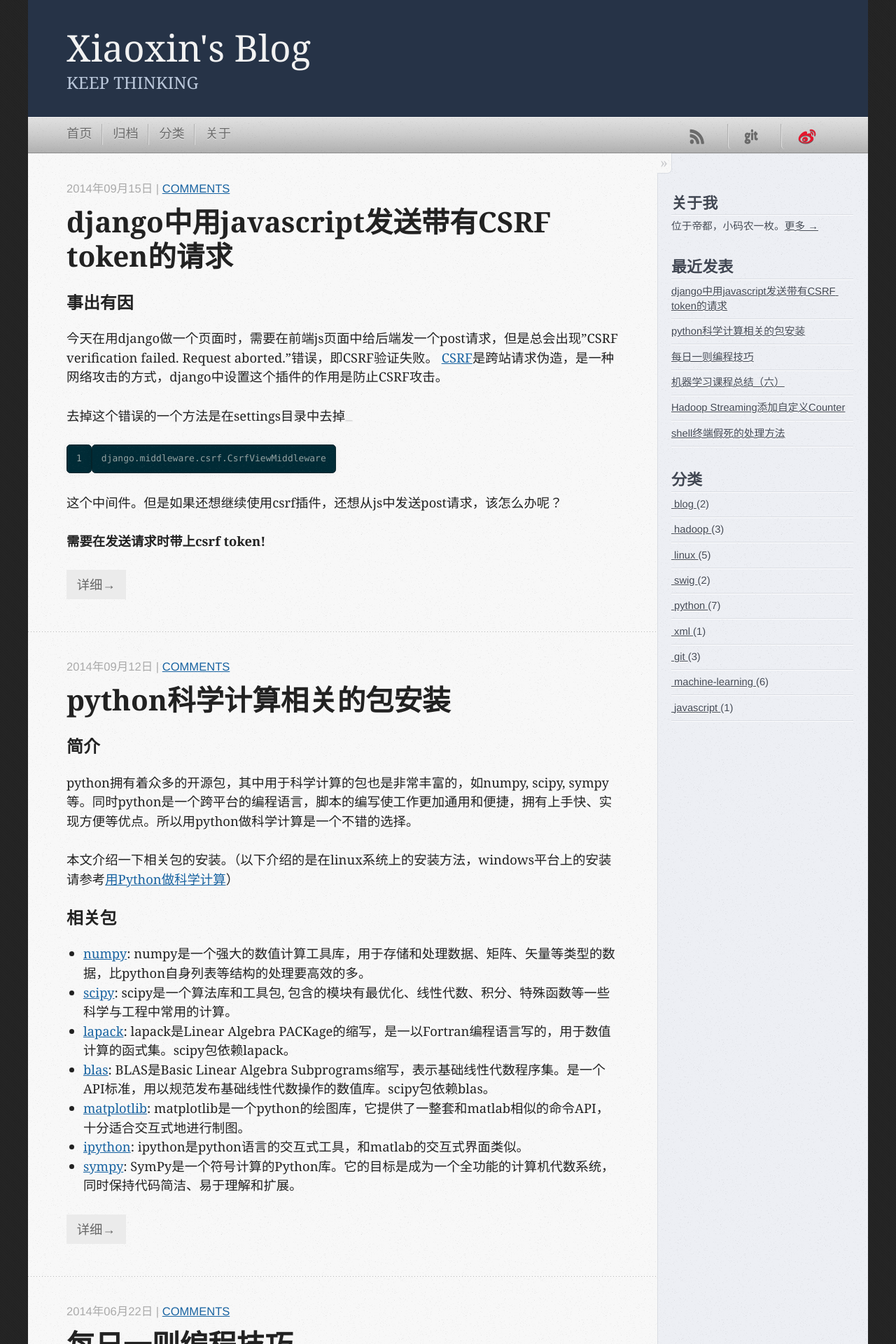
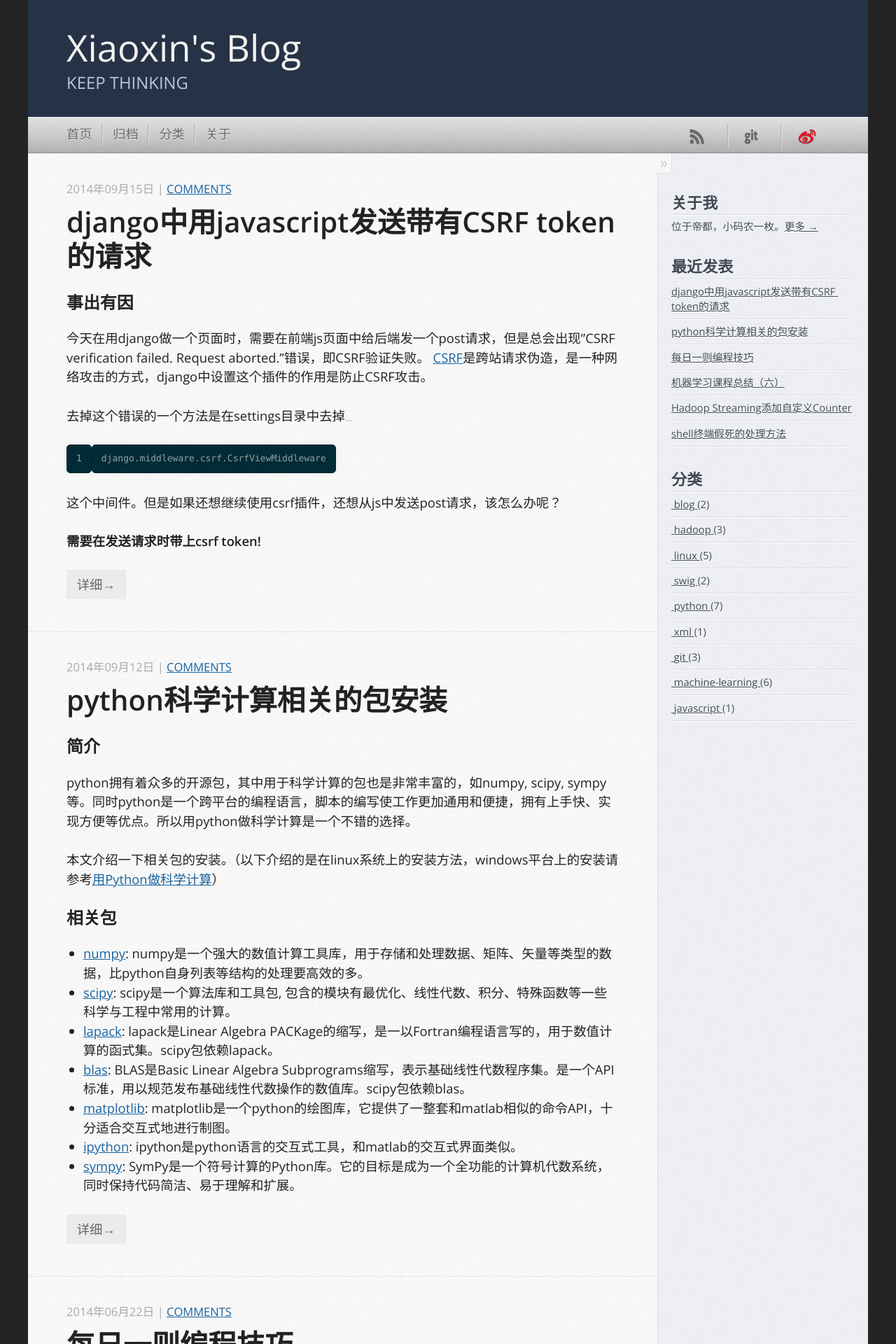
Before and after one commit to guozengxin/guozengxin.github.io, a Jekyll site: the page built from index.html, in a window 1280 px wide. Shown: the top 1920 px of the page at 70% size. Built offline with Jekyll 4.4.1, drawn with Linux system fonts in a browser that asks for light colours; nearby versions of some CDN libraries; formulas are drawn with MathJax 3; the list of posts is cut into pages by our own code; comment, search, counter and statistics services are not loaded.

Commit message:
modify fonts for title and text

```diff
--- a/_includes/head.html
+++ b/_includes/head.html
@@ -29,8 +29,9 @@
     </script>
     <script src="{{ ASSET_PATH }}/js/default.js"></script>
 
-<link rel="stylesheet" type="text/css" href="{{ ASSET_PATH }}/css/zocial.stripped.css">
-<link href="{{ ASSET_PATH }}/css/style.css" rel="stylesheet" type="text/css" media="all">
+    <link href='http://fonts.googleapis.com/css?family=Open+Sans:400italic,600italic,400,600' rel='stylesheet' type='text/css'>
+    <link rel="stylesheet" type="text/css" href="{{ ASSET_PATH }}/css/zocial.stripped.css">
+    <link href="{{ ASSET_PATH }}/css/style.css" rel="stylesheet" type="text/css" media="all">
 
 <!-- atom & rss feed -->
 <link href="{{ BASE_PATH }}{{ site.atom_path }}" type="application/atom+xml" rel="alternate" title="Sitewide ATOM Feed">
--- a/assets/css/style.css
+++ b/assets/css/style.css
@@ -98,28 +98,28 @@ a {
 }
 
 html {
-  background: #252525 url('../images/line-tile.png?1400087478') top left;
+  background: #252525 url('../images/line-tile.png?1411909406') top left;
 }
 
 body > div#main {
-  background: #edeff4 url('../images/noise.png?1397966579') top left;
+  background: #edeff4 url('../images/noise.png?1411909407') top left;
   border-bottom: 1px solid #bfbfbf;
 }
 body > div#main > div {
-  background: #f8f8f8 url('../images/noise.png?1397966579') top left;
+  background: #f8f8f8 url('../images/noise.png?1411909407') top left;
   border-right: 1px solid #dadde3;
 }
 
 .heading, body > header h1, h1, h2, h3, h4, h5, h6 {
-  font-family: "PT Serif", "Georgia", "Helvetica Neue", Arial, sans-serif;
+  font-family: "Open Sans", "PT Serif", "Georgia", "Helvetica Neue", Arial, sans-serif;
 }
 
 .sans, body > header h2, article header p.meta, article > footer, #content .blog-index footer, html .gist .gist-file .gist-meta, #blog-archives a.category, #blog-archives a.tag, #blog-archives time, aside.sidebar section, body > footer {
-  font-family: "PT Sans", "Helvetica Neue", Arial, sans-serif;
+  font-family: "Open Sans", "PT Sans", "Helvetica Neue", Arial, sans-serif;
 }
 
 .serif, body, #content .blog-index a[rel=full-article] {
-  font-family: "PT Serif", Georgia, Times, "Times New Roman", serif;
+  font-family: "Open Sans", "PT Serif", Georgia, Times, "Times New Roman", serif;
 }
 
 .mono, pre, code, tt, p code, li code {
@@ -128,14 +128,14 @@ body > div#main > div {
 
 body > header h1 {
   font-size: 2.2em;
-  font-family: "PT Serif", "Georgia", "Helvetica Neue", Arial, sans-serif;
+  font-family: "Open Sans", "PT Serif", "Georgia", "Helvetica Neue", Arial, sans-serif;
   font-weight: normal;
   line-height: 1.2em;
   margin-bottom: 0.6667em;
 }
 
 body > header h2 {
-  font-family: "PT Serif", "Georgia", "Helvetica Neue", Arial, sans-serif;
+  font-family: "Open Sans", "PT Serif", "Georgia", "Helvetica Neue", Arial, sans-serif;
 }
 
 body {
@@ -645,11 +645,11 @@ body > header h2 {
 body > nav {
   position: relative;
   background-color: #cccccc;
-  background: url('../images/noise.png?1397966579'), -webkit-gradient(linear, 50% 0%, 50% 100%, color-stop(0%, #e0e0e0), color-stop(50%, #cccccc), color-stop(100%, #b0b0b0));
-  background: url('../images/noise.png?1397966579'), -webkit-linear-gradient(#e0e0e0, #cccccc, #b0b0b0);
-  background: url('../images/noise.png?1397966579'), -moz-linear-gradient(#e0e0e0, #cccccc, #b0b0b0);
-  background: url('../images/noise.png?1397966579'), -o-linear-gradient(#e0e0e0, #cccccc, #b0b0b0);
-  background: url('../images/noise.png?1397966579'), linear-gradient(#e0e0e0, #cccccc, #b0b0b0);
+  background: url('../images/noise.png?1411909407'), -webkit-gradient(linear, 50% 0%, 50% 100%, color-stop(0%, #e0e0e0), color-stop(50%, #cccccc), color-stop(100%, #b0b0b0));
+  background: url('../images/noise.png?1411909407'), -webkit-linear-gradient(#e0e0e0, #cccccc, #b0b0b0);
+  background: url('../images/noise.png?1411909407'), -moz-linear-gradient(#e0e0e0, #cccccc, #b0b0b0);
+  background: url('../images/noise.png?1411909407'), -o-linear-gradient(#e0e0e0, #cccccc, #b0b0b0);
+  background: url('../images/noise.png?1411909407'), linear-gradient(#e0e0e0, #cccccc, #b0b0b0);
   border-top: 1px solid #f2f2f2;
   border-bottom: 1px solid #8c8c8c;
   padding-top: .35em;
@@ -665,7 +665,7 @@ body > nav form {
 body > nav form .search {
   padding: .3em .5em 0;
   font-size: .85em;
-  font-family: "PT Sans", "Helvetica Neue", Arial, sans-serif;
+  font-family: "Open Sans", "PT Sans", "Helvetica Neue", Arial, sans-serif;
   line-height: 1.1em;
   width: 95%;
   -webkit-border-radius: 0.5em;
@@ -759,7 +759,7 @@ body > nav ul {
   }
   body > nav a {
     color: #6b6b6b;
-    font-family: "PT Sans", "Helvetica Neue", Arial, sans-serif;
+    font-family: "Open Sans", "PT Sans", "Helvetica Neue", Arial, sans-serif;
     text-shadow: #ebebeb 0 1px;
     float: left;
     text-decoration: none;
@@ -815,7 +815,7 @@ body > nav ul {
 }
 
 .no-placeholder body > nav .search {
-  background: #f2f2f2 url('../images/search.png?1400087478') 0.3em 0.25em no-repeat;
+  background: #f2f2f2 url('../images/search.png?1411909407') 0.3em 0.25em no-repeat;
   text-indent: 1.3em;
 }
 
@@ -846,11 +846,11 @@ body > nav ul {
   padding: 0;
 }
 .maskImage a[rel=subscribe-rss], .maskImage a[rel=subscribe-rss]:after {
-  -webkit-mask-image: url('../images/rss.png?1400087478');
-  -moz-mask-image: url('../images/rss.png?1400087478');
-  -ms-mask-image: url('../images/rss.png?1400087478');
-  -o-mask-image: url('../images/rss.png?1400087478');
-  mask-image: url('../images/rss.png?1400087478');
+  -webkit-mask-image: url('../images/rss.png?1411909407');
+  -moz-mask-image: url('../images/rss.png?1411909407');
+  -ms-mask-image: url('../images/rss.png?1411909407');
+  -o-mask-image: url('../images/rss.png?1411909407');
+  mask-image: url('../images/rss.png?1411909407');
   -webkit-mask-repeat: no-repeat;
   -moz-mask-repeat: no-repeat;
   -ms-mask-repeat: no-repeat;
@@ -878,11 +878,11 @@ body > nav ul {
   padding: 0;
 }
 .maskImage a[rel=subscribe-email], .maskImage a[rel=subscribe-email]:after {
-  -webkit-mask-image: url('../images/email.png?1400087478');
-  -moz-mask-image: url('../images/email.png?1400087478');
-  -ms-mask-image: url('../images/email.png?1400087478');
-  -o-mask-image: url('../images/email.png?1400087478');
-  mask-image: url('../images/email.png?1400087478');
+  -webkit-mask-image: url('../images/email.png?1411909406');
+  -moz-mask-image: url('../images/email.png?1411909406');
+  -ms-mask-image: url('../images/email.png?1411909406');
+  -o-mask-image: url('../images/email.png?1411909406');
+  mask-image: url('../images/email.png?1411909406');
   -webkit-mask-repeat: no-repeat;
   -moz-mask-repeat: no-repeat;
   -ms-mask-repeat: no-repeat;
@@ -1104,7 +1104,7 @@ p.meta + .sharing {
   text-align: right;
   font-size: 13px;
   line-height: 1.45em;
-  background: #073642 url('../images/noise.png?1397966579') top left !important;
+  background: #073642 url('../images/noise.png?1411909407') top left !important;
   border-right: 1px solid #00232c !important;
   -webkit-box-shadow: #083e4b -1px 0 inset;
   -moz-box-shadow: #083e4b -1px 0 inset;
@@ -1172,7 +1172,7 @@ html .gist .gist-file .gist-meta {
   border: 1px solid #083e4b !important;
   color: #586e75;
   font-size: .7em !important;
-  background: #073642 url('../images/noise.png?1397966579') top left;
+  background: #073642 url('../images/noise.png?1411909407') top left;
   line-height: 1.5em;
 }
 html .gist .gist-file .gist-meta a {
@@ -1200,7 +1200,7 @@ html .gist .gist-file .gist-meta a[href*=raw] {
 }
 
 pre {
-  background: #002b36 url('../images/noise.png?1397966579') top left;
+  background: #002b36 url('../images/noise.png?1411909407') top left;
   -webkit-border-radius: 0.4em;
   -moz-border-radius: 0.4em;
   -ms-border-radius: 0.4em;
@@ -1254,7 +1254,7 @@ p pre code, li pre code {
   padding: .8em;
   overflow-x: auto;
   line-height: 1.45em;
-  background: #002b36 url('../images/noise.png?1397966579') top left !important;
+  background: #002b36 url('../images/noise.png?1411909407') top left !important;
   color: #93a1a1 !important;
   /* Comment */
   /* Comment.Multiline */
@@ -1546,7 +1546,7 @@ figure.code .highlight {
   -webkit-border-top-right-radius: 5px;
   border-top-right-radius: 5px;
   font-family: "Helvetica Neue", Arial, "Lucida Grande", "Lucida Sans Unicode", Lucida, sans-serif;
-  background: #aaaaaa url('../images/code_bg.png?1400087478') top repeat-x;
+  background: #aaaaaa url('../images/code_bg.png?1411909406') top repeat-x;
   border: 1px solid #565656;
   border-top-color: #cbcbcb;
   border-left-color: #a5a5a5;
@@ -1783,7 +1783,7 @@ aside.sidebar:hover a:hover {
     -webkit-border-bottom-right-radius: 0.3em;
     border-bottom-right-radius: 0.3em;
     text-align: center;
-    background: #f8f8f8 url('../images/noise.png?1397966579') top left;
+    background: #f8f8f8 url('../images/noise.png?1411909407') top left;
     border-bottom: 1px solid #dadde3;
     border-right: 1px solid #dadde3;
     content: "\00BB";
@@ -1864,11 +1864,11 @@ body > footer {
   color: #888888;
   text-shadow: #d9d9d9 0 1px;
   background-color: #cccccc;
-  background: url('../images/noise.png?1397966579'), -webkit-gradient(linear, 50% 0%, 50% 100%, color-stop(0%, #e0e0e0), color-stop(50%, #cccccc), color-stop(100%, #b0b0b0));
-  background: url('../images/noise.png?1397966579'), -webkit-linear-gradient(#e0e0e0, #cccccc, #b0b0b0);
-  background: url('../images/noise.png?1397966579'), -moz-linear-gradient(#e0e0e0, #cccccc, #b0b0b0);
-  background: url('../images/noise.png?1397966579'), -o-linear-gradient(#e0e0e0, #cccccc, #b0b0b0);
-  background: url('../images/noise.png?1397966579'), linear-gradient(#e0e0e0, #cccccc, #b0b0b0);
+  background: url('../images/noise.png?1411909407'), -webkit-gradient(linear, 50% 0%, 50% 100%, color-stop(0%, #e0e0e0), color-stop(50%, #cccccc), color-stop(100%, #b0b0b0));
+  background: url('../images/noise.png?1411909407'), -webkit-linear-gradient(#e0e0e0, #cccccc, #b0b0b0);
+  background: url('../images/noise.png?1411909407'), -moz-linear-gradient(#e0e0e0, #cccccc, #b0b0b0);
+  background: url('../images/noise.png?1411909407'), -o-linear-gradient(#e0e0e0, #cccccc, #b0b0b0);
+  background: url('../images/noise.png?1411909407'), linear-gradient(#e0e0e0, #cccccc, #b0b0b0);
   border-top: 1px solid #f2f2f2;
   position: relative;
   padding-top: 1em;
--- a/sass/base/_typography.scss
+++ b/sass/base/_typography.scss
@@ -1,8 +1,8 @@
 $blockquote: $type-border !default;
-$sans: "PT Sans", "Helvetica Neue", Arial, sans-serif !default;
-$serif: "PT Serif", Georgia, Times, "Times New Roman", serif !default;
+$sans: "Open Sans", "PT Sans", "Helvetica Neue", Arial, sans-serif !default;
+$serif: "Open Sans", "PT Serif", Georgia, Times, "Times New Roman", serif !default;
 $mono: Menlo, Monaco, "Andale Mono", "lucida console", "Courier New", monospace !default;
-$heading-font-family: "PT Serif", "Georgia", "Helvetica Neue", Arial, sans-serif !default;
+$heading-font-family: "Open Sans", "PT Serif", "Georgia", "Helvetica Neue", Arial, sans-serif !default;
 $header-title-font-family: $heading-font-family !default;
 $header-subtitle-font-family: $heading-font-family !default;
 
```
